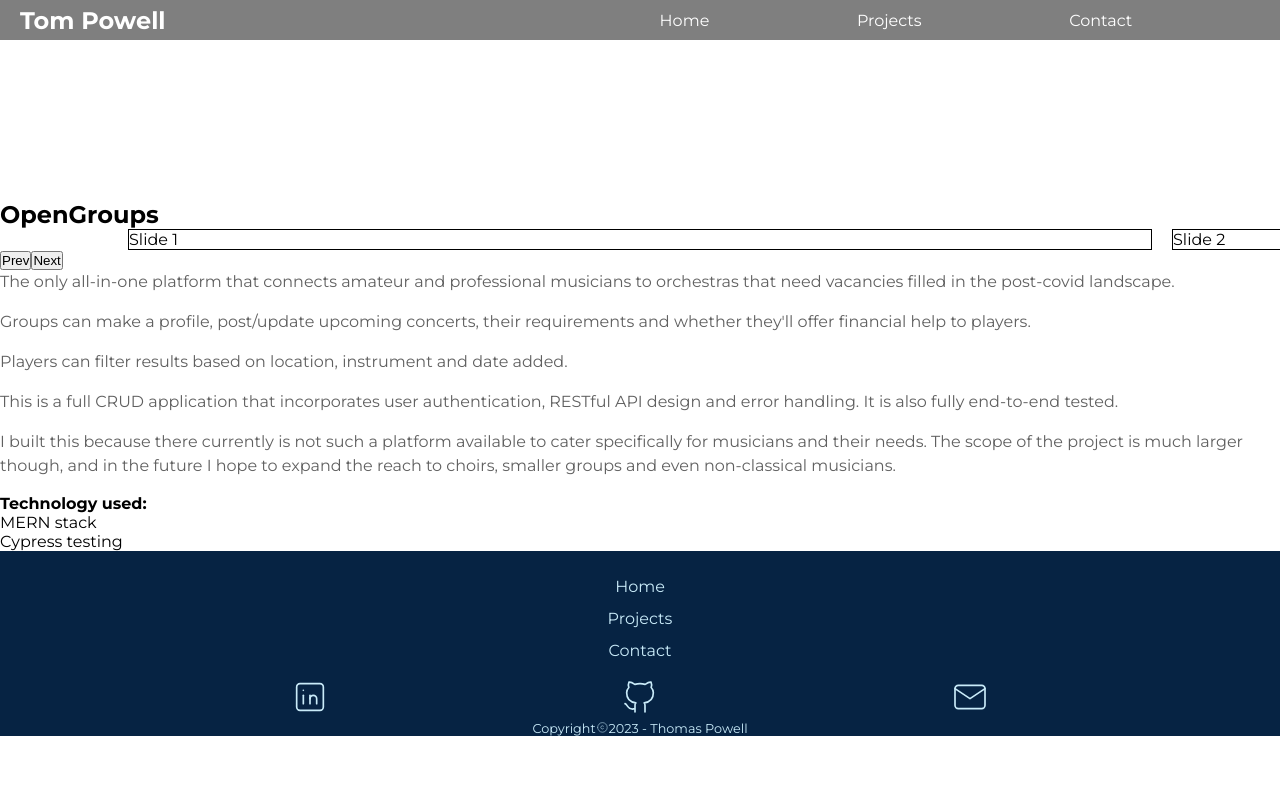
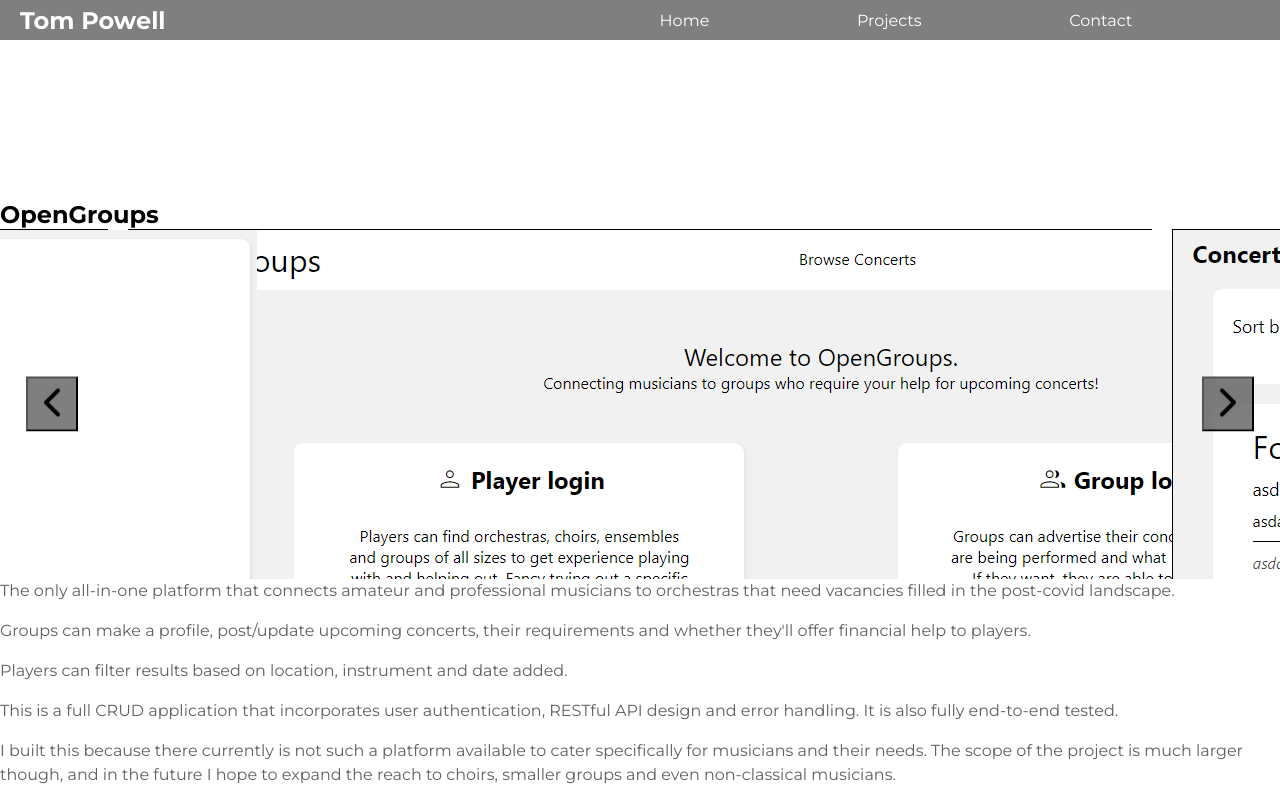
Before and after one commit to Tom2612/Portfolio, a React (Vite) app: page /projects in a window 1280 px wide. Shown: the top 800 px of the page. Built offline with nearby package versions, Linux system fonts and the light colour scheme.

Commit message:
Added images to carousel

```diff
--- a/src/components/EmblaCarousel.jsx
+++ b/src/components/EmblaCarousel.jsx
@@ -1,8 +1,9 @@
-import React, { useCallback, useEffect } from 'react'
+import React, { useCallback, useEffect } from 'react';
+import { IconChevronLeft, IconChevronRight } from '@tabler/icons-react';
 import useEmblaCarousel from 'embla-carousel-react';
 
-export default function EmblaCarousel() {
-    const [emblaRef, emblaApi] = useEmblaCarousel({ loop: false });
+export default function EmblaCarousel(props) {
+    const [emblaRef, emblaApi] = useEmblaCarousel({ loop: true });
 
     const scrollPrev = useCallback(() => {
         if (emblaApi) emblaApi.scrollPrev()
@@ -16,17 +17,20 @@ export default function EmblaCarousel() {
     <div className='embla'>
         <div className='enbla__viewport' ref={emblaRef}>
             <div className='embla__container'>
-                <div className='embla__slide'>Slide 1</div>
+                {props.images.map(image => {
+                    return <div className='embla__slide' key={image}><img src={image} /></div>
+                })}
+                {/* <div className='embla__slide'><img src={props.image1} /></div>
                 <div className='embla__slide'>Slide 2</div>
                 <div className='embla__slide'>Slide 3</div>
                 <div className='embla__slide'>Slide 4</div>
                 <div className='embla__slide'>Slide 5</div>
                 <div className='embla__slide'>Slide 6</div>
-                <div className='embla__slide'>Slide 7</div>
+                <div className='embla__slide'>Slide 7</div> */}
             </div>
         </div>
-        <button className="embla__prev" onClick={scrollPrev}>Prev</button>
-        <button className="embla__next" onClick={scrollNext}>Next</button>
+        <button className="embla__button embla__prev" onClick={scrollPrev}><IconChevronLeft size={48} /></button>
+        <button className="embla__button embla__next" onClick={scrollNext}><IconChevronRight size={48} /></button>
     </div>
   )
 }
--- a/src/components/Project1.jsx
+++ b/src/components/Project1.jsx
@@ -15,7 +15,7 @@ export default function Project1() {
   return (
     <div className='project--container'>
         <h2>OpenGroups</h2>
-        <EmblaCarousel />
+        <EmblaCarousel images={[image1, image2, image3, image4, image5, image6, image7]}/>
         <div>
             <p>
                 The only all-in-one platform that connects amateur and professional musicians to orchestras that need
--- a/src/css/project1.css
+++ b/src/css/project1.css
@@ -9,6 +9,8 @@
 }
 
 .embla {
+    height: 350px;
+    position: relative;
     overflow: hidden;
 }
 
@@ -22,3 +24,18 @@
     flex: 0 0 80%;
     min-width: 0;
 }
+.embla__button {
+    z-index: 1;
+    position: absolute;
+    top: 50%;
+    transform: translateY(-50%);
+    cursor: pointer;
+    background-color: rgb(0, 0, 0, 0.5);
+    backdrop-filter: saturate(80%) blur(10px);
+}
+.embla__prev {
+    left: 1.6rem;
+}
+.embla__next {
+    right: 1.6rem;
+}
```
